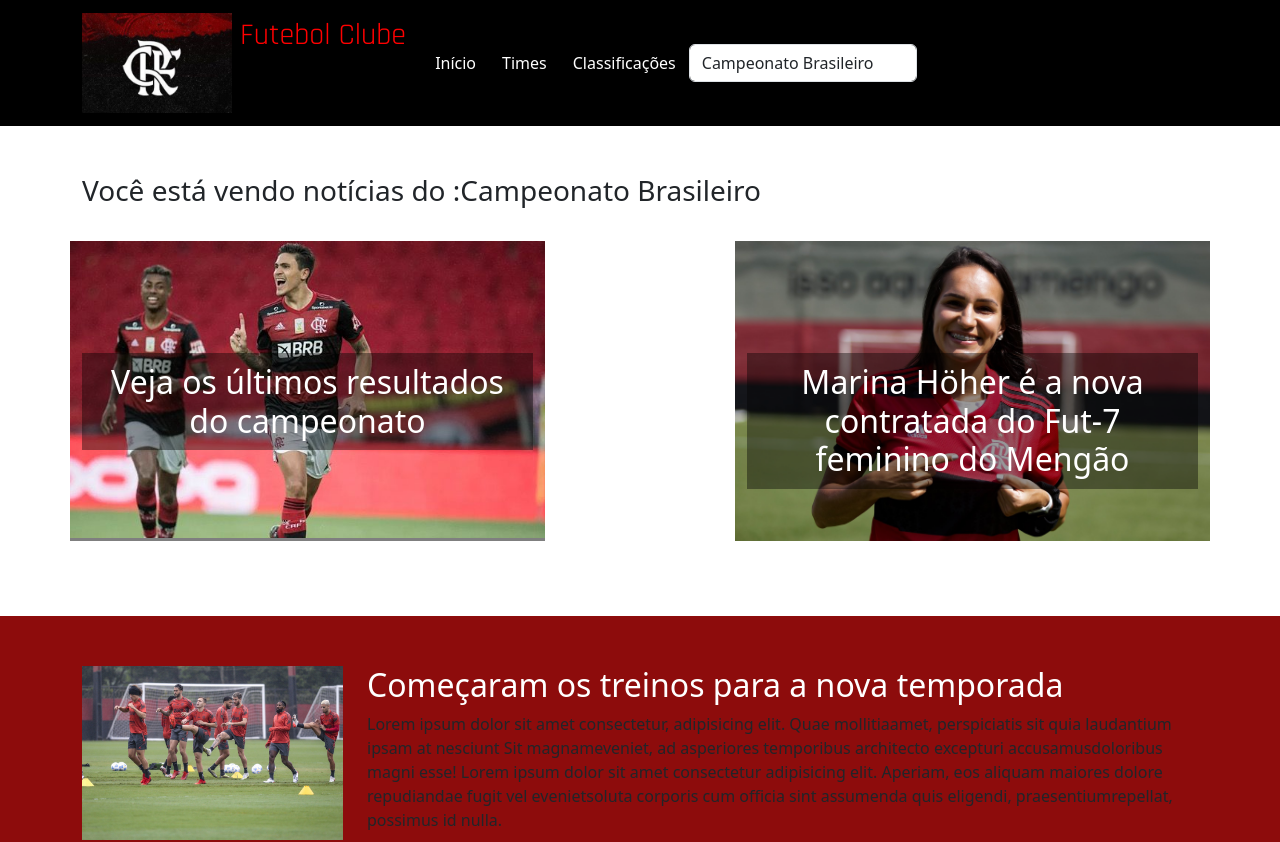
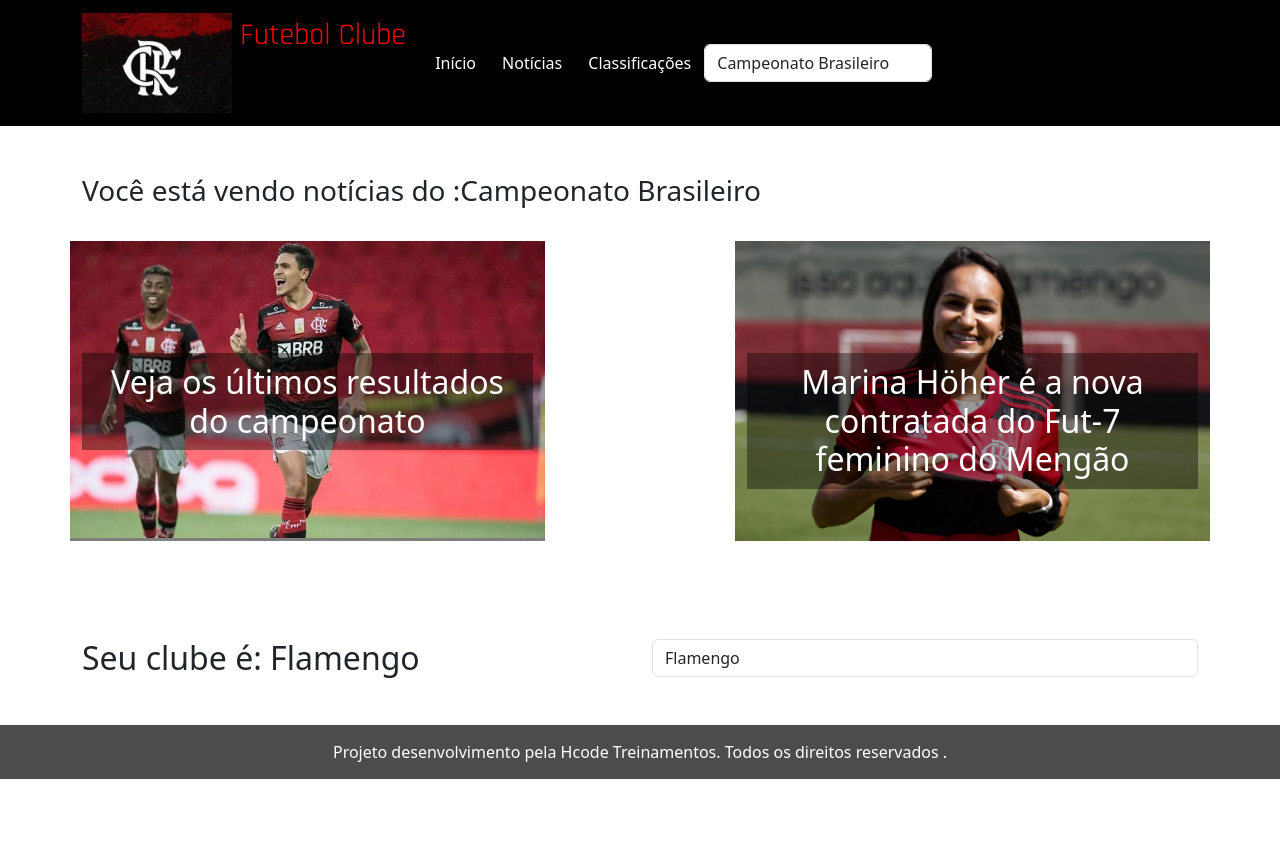
Before and after one commit to thaisquirino/hcode-FutebolClube, a Vue app: page / in a window 1280 px wide. Shown: the top 842 px of the page. After the commit the page ends 800 px from the top, so only its background shows below. Built offline with nearby package versions, Linux system fonts and the light colour scheme.

Commit message:
Praticando  componentes Dinâmicos

```diff
--- a/src/App.vue
+++ b/src/App.vue
@@ -1,7 +1,11 @@
 <template>
   <div id="app">
-    <HcodeHeader @select-championship="changeChampionship" />
-    <HcodeSection :championship="championship" />
+    <HcodeHeader @select-championship="changeChampionship"
+     @change-component="changeComponent"
+    />
+    <HcodeSection :championship="championship"
+    :currentComponent="currentSectionComponent"
+    />
     <HcodeFooter />
   </div>
 </template>
@@ -21,14 +25,30 @@
   data() {
     return {
       championship: "Campeonato Brasileiro",
+      currentSectionComponent:'HcodeSectionBanner'
     };
   },
   methods: {
     changeChampionship(value) {
       this.championship = value;
     },
-  },
-};
+    changeComponent(value) {
+      let component;
+
+      switch (value) {
+      case 'home':
+      default:
+       component= 'HcodeSectionBanner';
+       break;
+
+       case 'news':
+         component='HcodeSectionNews'
+         break;
+       }
+       this.currentSectionComponent=component;
+   }
+  }
+}
 </script>
 
 <style scoped>
--- a/src/components/HcodeHeader.vue
+++ b/src/components/HcodeHeader.vue
@@ -13,8 +13,8 @@
           Futebol Clube
         </a>
         <div class="links mr-2">
-          <a href="#" class="btn mr-5">Início </a>
-          <a href="#" class="btn mr-5">Times </a>
+          <a href="#" @click.prevent="$emit('change-component','home')" class="btn mr-5">Início </a>
+          <a href="#"  @click.prevent="$emit('change-component','news')" class="btn mr-5">Notícias </a>
           <a href="#" class="btn mr-5">Classificações</a>
 
           <select
--- a/src/components/HcodeSection.vue
+++ b/src/components/HcodeSection.vue
@@ -6,13 +6,12 @@
       </div>
     </div>
 
-    <HcodeSectionBanner />
-    <HcodeSectionNews />
+    <component :is="currentComponent"></component>
 
     <div class="container">
       <div class="row my-club mt-5">
         <div class="col-6">
-          <h2>Seu clube é:{{ myClub }}</h2>
+          <h2>Seu clube é: {{ myClub }}</h2>
         </div>
 
         <div class="col-6">
@@ -35,11 +34,12 @@
   },
   data() {
     return {
-      myClub: "Flamengo",
-    };
+      myClub: "Flamengo"
+    }
   },
   props: {
     championship: String,
+    currentComponent:String
   },
 };
 </script>
```
